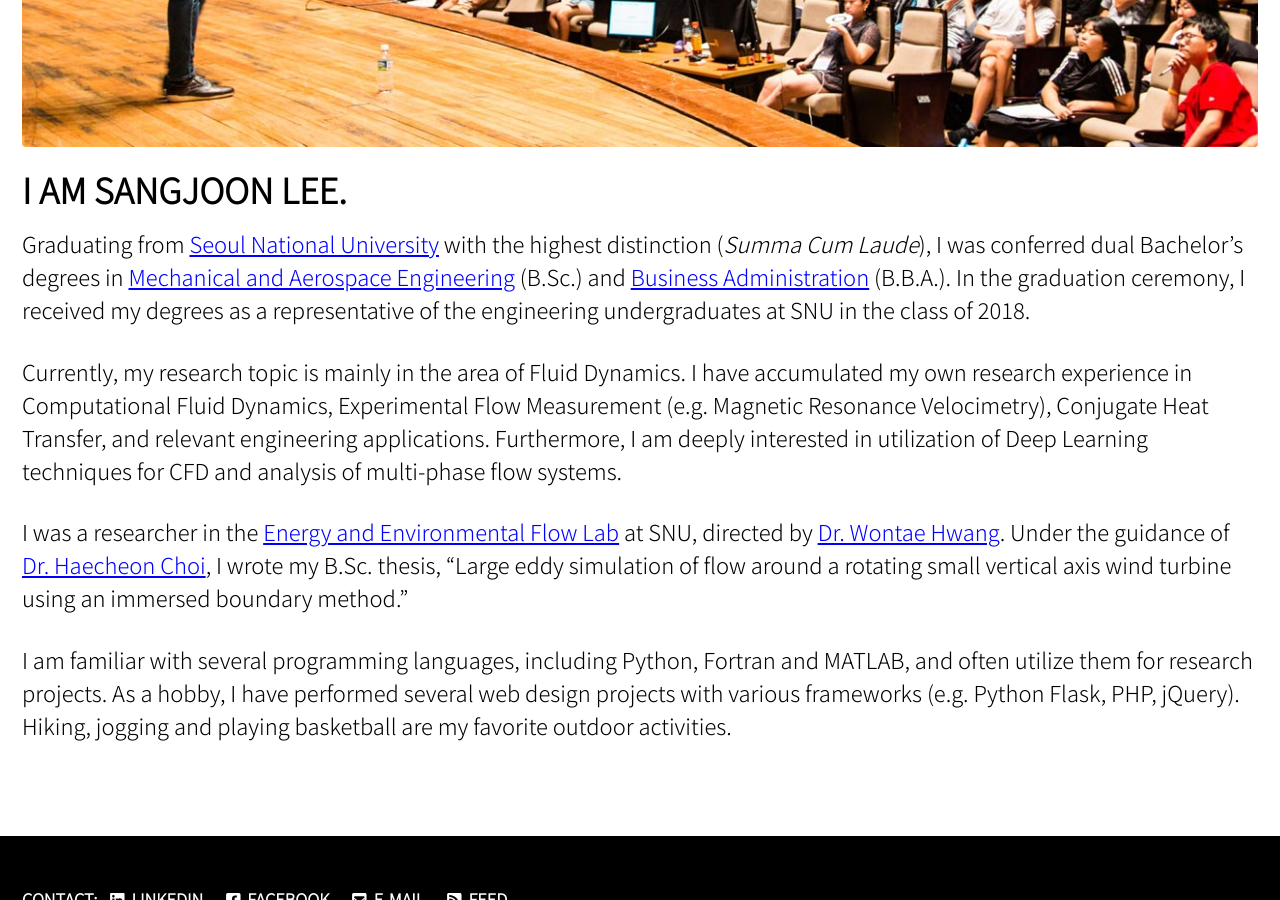
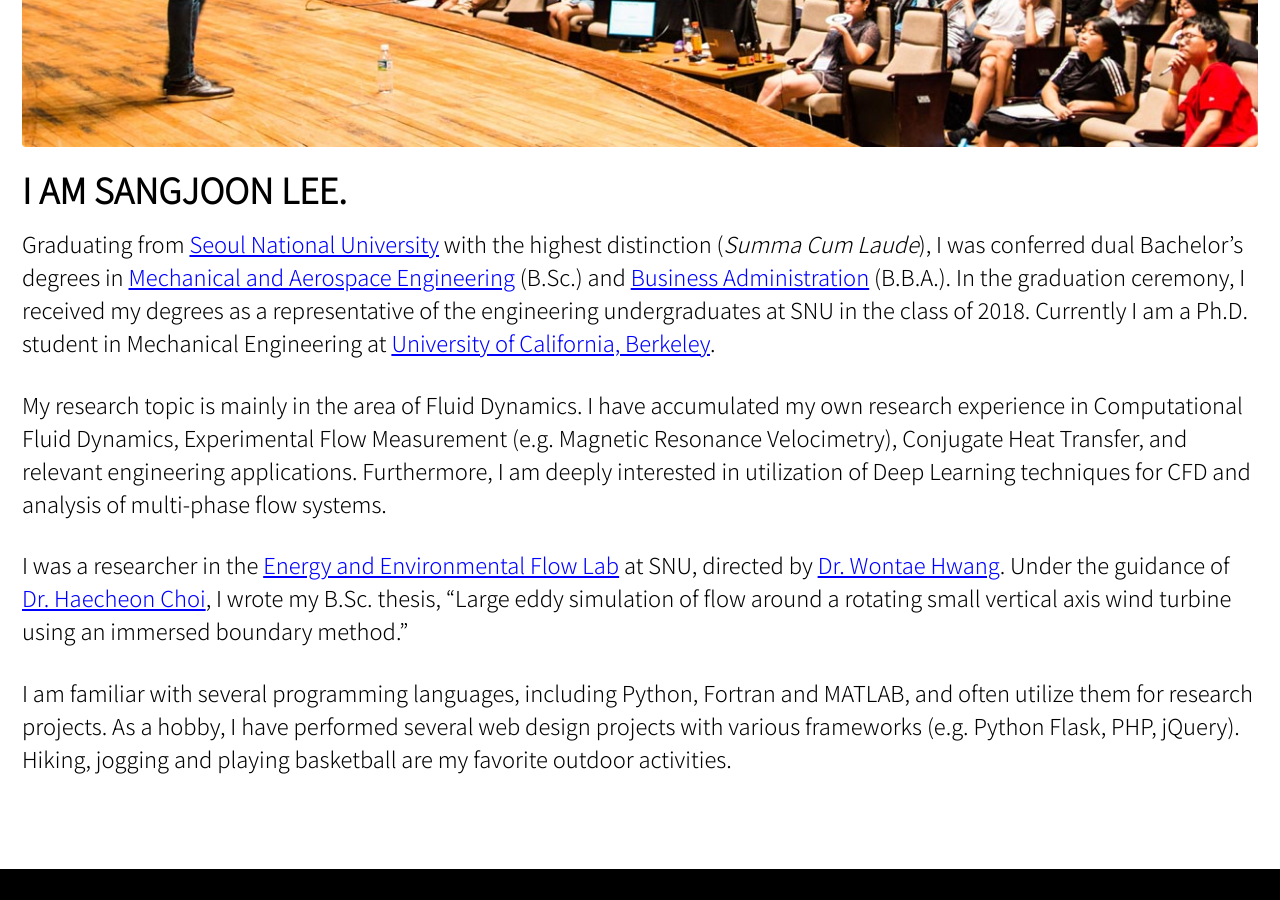
Before and after one commit to jun9303/jun9303.github.io, a Jekyll site: the page built from index.md, in a window 1280 px wide and 900 px high, scrolled down 984 px. Built offline with Jekyll 4.4.1, drawn with Linux system fonts in a browser that asks for light colours; cached includes are drawn as plain includes; nearby versions of some CDN libraries.

Commit message:
Signed-off-by: SJ <jun9303@gmail.com>

```diff
--- a/index.md
+++ b/index.md
@@ -15,9 +15,9 @@ intro:
 
 # I AM SANGJOON LEE.
 
-Graduating from [Seoul National University](http://useoul.edu/) with the highest distinction (*Summa Cum Laude*), I was conferred dual Bachelor's degrees in [Mechanical and Aerospace Engineering](http://me.snu.ac.kr/eng/default.asp) (B.Sc.) and [Business Administration](http://cba.snu.ac.kr/en) (B.B.A.). In the graduation ceremony, I received my degrees as a representative of the engineering undergraduates at SNU in the class of 2018.
+Graduating from [Seoul National University](http://useoul.edu/) with the highest distinction (*Summa Cum Laude*), I was conferred dual Bachelor's degrees in [Mechanical and Aerospace Engineering](http://me.snu.ac.kr/eng/default.asp) (B.Sc.) and [Business Administration](http://cba.snu.ac.kr/en) (B.B.A.). In the graduation ceremony, I received my degrees as a representative of the engineering undergraduates at SNU in the class of 2018. Currently I am a Ph.D. student in Mechanical Engineering at [University of California, Berkeley](https://me.berkeley.edu/).
 
-Currently, my research topic is mainly in the area of Fluid Dynamics. I have accumulated my own research experience in Computational Fluid Dynamics, Experimental Flow Measurement (e.g. Magnetic Resonance Velocimetry), Conjugate Heat Transfer, and relevant engineering applications. Furthermore, I am deeply interested in utilization of Deep Learning techniques for CFD and analysis of multi-phase flow systems.
+My research topic is mainly in the area of Fluid Dynamics. I have accumulated my own research experience in Computational Fluid Dynamics, Experimental Flow Measurement (e.g. Magnetic Resonance Velocimetry), Conjugate Heat Transfer, and relevant engineering applications. Furthermore, I am deeply interested in utilization of Deep Learning techniques for CFD and analysis of multi-phase flow systems.
 
 I was a researcher in the [Energy and Environmental Flow Lab](http://eeflow.snu.ac.kr/) at SNU, directed by [Dr. Wontae Hwang](http://me.snu.ac.kr/eng/01_intro/faculty_view.asp?pid=137). Under the guidance of [Dr. Haecheon Choi](http://me.snu.ac.kr/eng/01_intro/faculty_view.asp?pid=39), I wrote my B.Sc. thesis, "Large eddy simulation of flow around a rotating small vertical axis wind turbine using an immersed boundary method."
 
```
